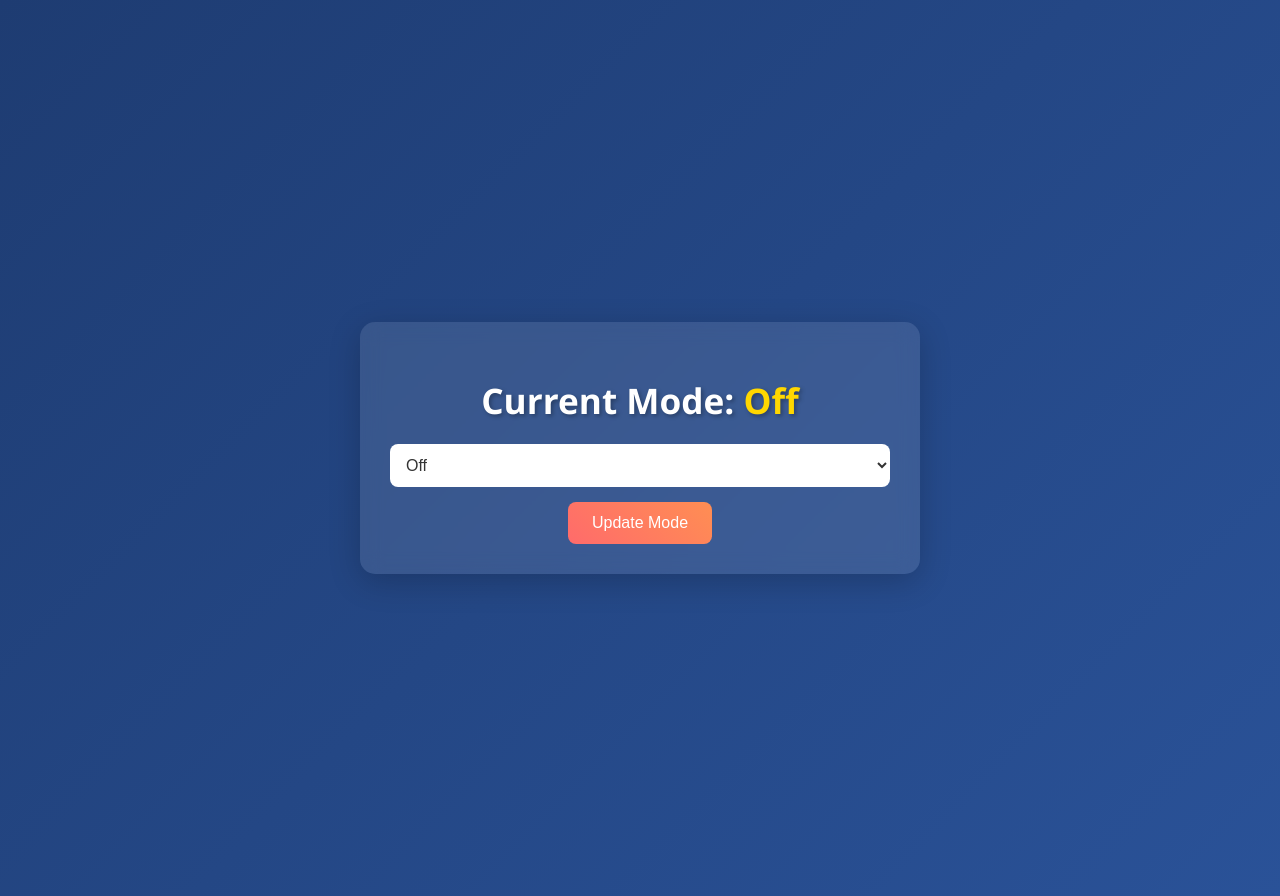
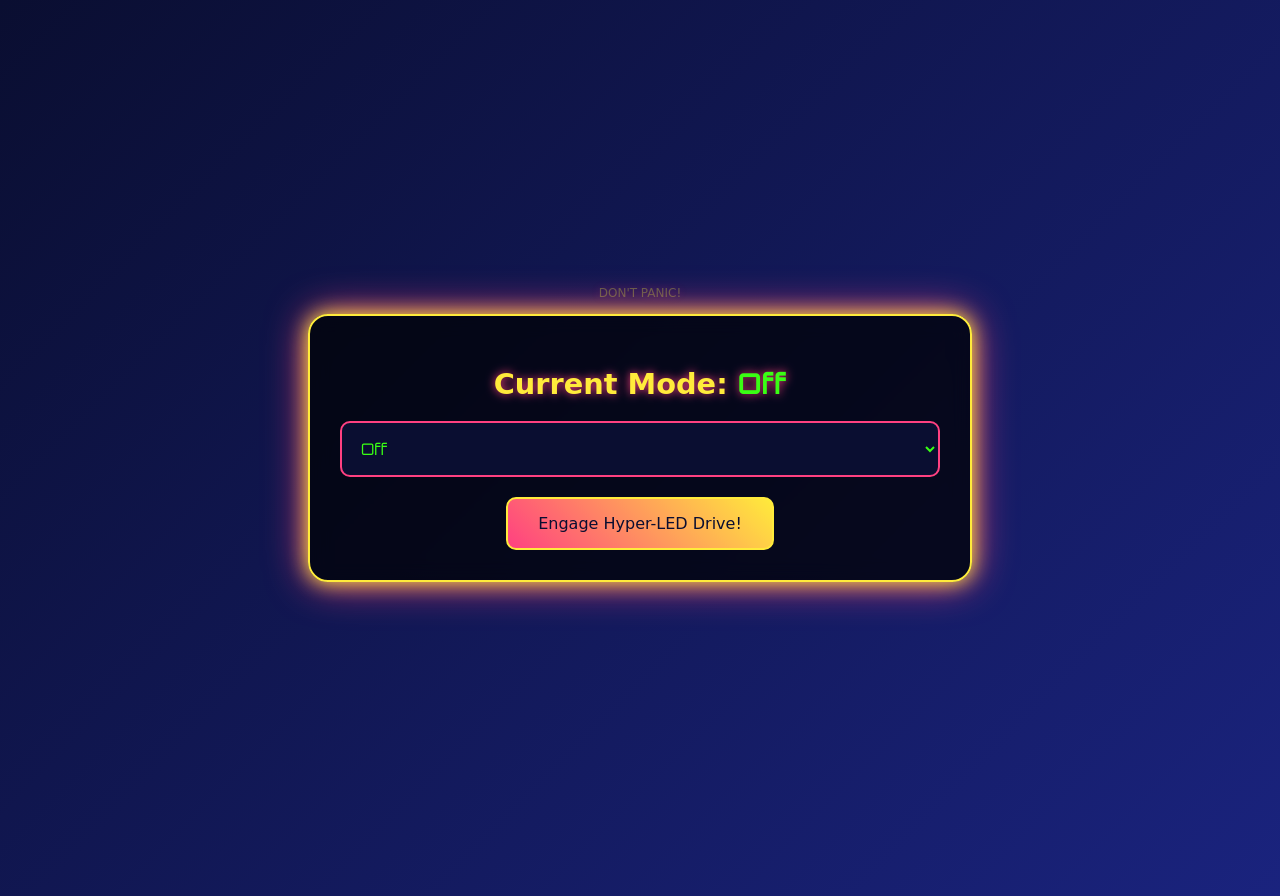
Before and after one commit to prestonbrubaker/led_server, a Flask app: page / in a window 1280 px wide. Run offline with Flask 3, Linux system fonts and the light colour scheme.

Commit message:
Update index.html

```diff
--- a/templates/index.html
+++ b/templates/index.html
@@ -3,119 +3,219 @@
 <head>
     <meta charset="UTF-8">
     <meta name="viewport" content="width=device-width, initial-scale=1.0">
-    <title>LED Strip Control</title>
+    <title>Galactic LED Control-o-Tron</title>
+    <link href="https://fonts.googleapis.com/css2?family=Orbitron:wght@400;700&family=Press+Start+2P&display=swap" rel="stylesheet">
     <style>
         body {
-            font-family: 'Segoe UI', Arial, sans-serif;
+            font-family: 'Orbitron', sans-serif;
             text-align: center;
             padding: 40px;
-            background: linear-gradient(135deg, #1e3c72, #2a5298);
-            color: #fff;
+            background: linear-gradient(135deg, #0a0e31, #1a237e);
+            color: #39ff14;
             min-height: 100vh;
             display: flex;
             flex-direction: column;
             align-items: center;
             justify-content: center;
+            overflow-x: hidden;
         }
         .container {
-            background: rgba(255, 255, 255, 0.1);
+            background: rgba(0, 0, 0, 0.7);
             backdrop-filter: blur(10px);
             padding: 30px;
-            border-radius: 15px;
-            box-shadow: 0 8px 32px rgba(0, 0, 0, 0.2);
-            max-width: 500px;
+            border-radius: 20px;
+            border: 2px solid #ffeb3b;
+            box-shadow: 0 0 20px #ffeb3b, 0 0 40px #ff4081;
+            max-width: 600px;
             width: 90%;
+            position: relative;
+            animation: float 4s ease-in-out infinite;
         }
         h1 {
-            font-size: 2.2em;
+            font-family: 'Press Start+2P', cursive;
+            font-size: 1.8em;
             margin-bottom: 20px;
-            text-shadow: 2px 2px 4px rgba(0, 0, 0, 0.3);
+            text-shadow: 0 0 10px #ff4081;
+            color: #ffeb3b;
         }
         #current-mode {
-            color: #ffd700;
+            color: #39ff14;
+            font-family: 'Orbitron', sans-serif;
             font-weight: bold;
         }
         select {
             width: 100%;
-            padding: 12px;
+            padding: 15px;
             font-size: 16px;
-            border-radius: 8px;
-            border: none;
-            background: #ffffff;
-            color: #333;
+            border-radius: 10px;
+            border: 2px solid #ff4081;
+            background: #0a0e31;
+            color: #39ff14;
             cursor: pointer;
-            transition: transform 0.2s, box-shadow 0.2s;
+            transition: transform 0.3s, box-shadow 0.3s;
+            font-family: 'Orbitron', sans-serif;
+            text-transform: capitalize;
         }
         select:hover {
-            transform: translateY(-2px);
-            box-shadow: 0 4px 8px rgba(0, 0, 0, 0.2);
+            transform: scale(1.05);
+            box-shadow: 0 0 15px #ff4081;
         }
         button {
-            padding: 12px 24px;
+            padding: 15px 30px;
             font-size: 16px;
-            border: none;
-            border-radius: 8px;
-            background: linear-gradient(45deg, #ff6b6b, #ff8e53);
-            color: white;
+            border: 2px solid #ffeb3b;
+            border-radius: 10px;
+            background: linear-gradient(45deg, #ff4081, #ffeb3b);
+            color: #0a0e31;
             cursor: pointer;
-            transition: transform 0.2s, box-shadow 0.2s;
-            margin-top: 15px;
+            transition: transform 0.3s, box-shadow 0.3s;
+            margin-top: 20px;
+            font-family: 'Press Start+2P', cursive;
         }
         button:hover {
-            transform: translateY(-2px);
-            box-shadow: 0 4px 12px rgba(0, 0, 0, 0.3);
+            transform: scale(1.1);
+            box-shadow: 0 0 20px #ffeb3b;
         }
         button:disabled {
-            background: #666;
+            background: linear-gradient(45deg, #666, #333);
+            border-color: #666;
+            color: #999;
             cursor: not-allowed;
             transform: none;
             box-shadow: none;
         }
         .error {
-            color: #ff4d4d;
+            color: #ff1744;
             margin-top: 15px;
             font-size: 14px;
+            text-shadow: 0 0 5px #ff1744;
             display: none;
-            text-shadow: 1px 1px 2px rgba(0, 0, 0, 0.2);
+        }
+        .dont-panic {
+            position: absolute;
+            top: -30px;
+            left: 50%;
+            transform: translateX(-50%);
+            font-family: 'Press Start+2P', cursive;
+            font-size: 12px;
+            color: #ffeb3b;
+            text-shadow: 0 0 10px #ff4081;
+            animation: blink 1.5s infinite;
+        }
+        .stars {
+            position: fixed;
+            top: 0;
+            left: 0;
+            width: 100%;
+            height: 100%;
+            pointer-events: none;
+            background: transparent;
+        }
+        .star {
+            position: absolute;
+            width: 2px;
+            height: 2px;
+            background: #39ff14;
+            border-radius: 50%;
+            animation: twinkle 2s infinite;
+        }
+        @keyframes float {
+            0%, 100% { transform: translateY(0); }
+            50% { transform: translateY(-15px); }
+        }
+        @keyframes blink {
+            0%, 100% { opacity: 1; }
+            50% { opacity: 0.3; }
+        }
+        @keyframes twinkle {
+            0%, 100% { opacity: 0.2; }
+            50% { opacity: 1; }
         }
         @keyframes fadeIn {
-            from { opacity: 0; transform: translateY(20px); }
+            from { opacity: 0; transform: translateY(50px); }
             to { opacity: 1; transform: translateY(0); }
         }
         .container {
-            animation: fadeIn 0.5s ease-out;
+            animation: fadeIn 1s ease-out;
         }
     </style>
+</head>
+<body>
+    <div class="stars" id="stars"></div>
+    <div class="container">
+        <div class="dont-panic">DON'T PANIC!</div>
+        <h1>Current Mode: <span id="current-mode">Off</span></h1>
+        <select id="mode">
+            <option value="off">Off</option>
+            <option value="rainbow-flow">Rainbow Flow</option>
+            <option value="constant-red">Constant Red</option>
+            <option value="proletariat-crackle">Proletariat Crackle</option>
+            <option value="bourgeois-brilliance">Bourgeois Brilliance</option>
+            <option value="austere-enlightenment">Austere Enlightenment</option>
+            <option value="zaphod-galactic-groove">Zaphod Galactic Groove</option>
+            <option value="max-aquarian-flow">Max Aquarian Flow</option>
+            <option value="lunar-rebellion-pulse">Lunar Rebellion Pulse</option>
+        </select>
+        <button onclick="updateMode()">Engage Hyper-LED Drive!</button>
+        <div id="error-message" class="error"></div>
+    </div>
     <script>
+        // Create twinkling stars
+        function createStars() {
+            const starsContainer = document.getElementById('stars');
+            for (let i = 0; i < 100; i++) {
+                const star = document.createElement('div');
+                star.className = 'star';
+                star.style.left = `${Math.random() * 100}%`;
+                star.style.top = `${Math.random() * 100}%`;
+                star.style.animationDelay = `${Math.random() * 2}s`;
+                starsContainer.appendChild(star);
+            }
+        }
+
+        // Fetch current mode on load
+        function fetchCurrentMode() {
+            fetch('http://192.168.1.126:5000/mode')
+                .then(response => response.text())
+                .then(mode => {
+                    mode = mode.trim();
+                    document.getElementById('current-mode').textContent = mode.replace(/-/g, ' ').title();
+                    document.getElementById('mode').value = mode;
+                })
+                .catch(error => {
+                    const errorMessage = document.getElementById('error-message');
+                    errorMessage.textContent = 'Failed to fetch current mode. Are we lost in hyperspace?';
+                    errorMessage.style.display = 'block';
+                });
+        }
+
+        // Update mode
         function updateMode() {
             const modeSelect = document.getElementById('mode');
             const updateButton = document.querySelector('button');
             const errorMessage = document.getElementById('error-message');
             const mode = modeSelect.value;
 
-            // Disable button and clear previous error
             updateButton.disabled = true;
             errorMessage.style.display = 'none';
 
-            fetch('/update', {
+            fetch('http://192.168.1.126:5000/update', {
                 method: 'POST',
-                headers: {
-                    'Content-Type': 'application/json'
-                },
+                headers: { 'Content-Type': 'application/json' },
                 body: JSON.stringify({ mode: mode })
             })
                 .then(response => response.json())
                 .then(data => {
                     if (data.message) {
-                    document.getElementById('current-mode').textContent = mode.replace('-', ' ').title();
-                    alert(data.message);
+                        document.getElementById('current-mode').textContent = mode.replace(/-/g, ' ').title();
+                        alert(`Mode set to ${mode.replace(/-/g, ' ').title()}! Don't forget your towel!`);
                     } else {
-                    errorMessage.textContent = data.error || 'An error occurred';
+                        errorMessage.textContent = data.error || 'Something's gone terribly wrong!';
                         errorMessage.style.display = 'block';
                     }
                 })
                 .catch(error => {
-                errorMessage.textContent = 'Failed to connect to server';
+                    errorMessage.textContent = 'Failed to connect to the Heart of Gold server!';
                     errorMessage.style.display = 'block';
                 })
                 .finally(() => {
@@ -123,22 +223,16 @@
                 });
         }
 
-        // Capitalize each word for display
+        // Capitalize each word
         String.prototype.title = function() {
             return this.replace(/\b\w/g, c => c.toUpperCase());
         };
+
+        // Initialize
+        window.onload = () => {
+            createStars();
+            fetchCurrentMode();
+        };
     </script>
-</head>
-<body>
-    <div class="container">
-        <h1>Current Mode: <span id="current-mode">{{ mode.replace('-', ' ').title() }}</span></h1>
-        <select id="mode">
-            {% for m in modes %}
-            <option value="{{ m }}" {% if m == mode %}selected{% endif %}>{{ m.replace('-', ' ').title() }}</option>
-            {% endfor %}
-        </select>
-        <button onclick="updateMode()">Update Mode</button>
-        <div id="error-message" class="error"></div>
-    </div>
 </body>
 </html>
```
Lines whose indentation alone changed are shown as unchanged.
